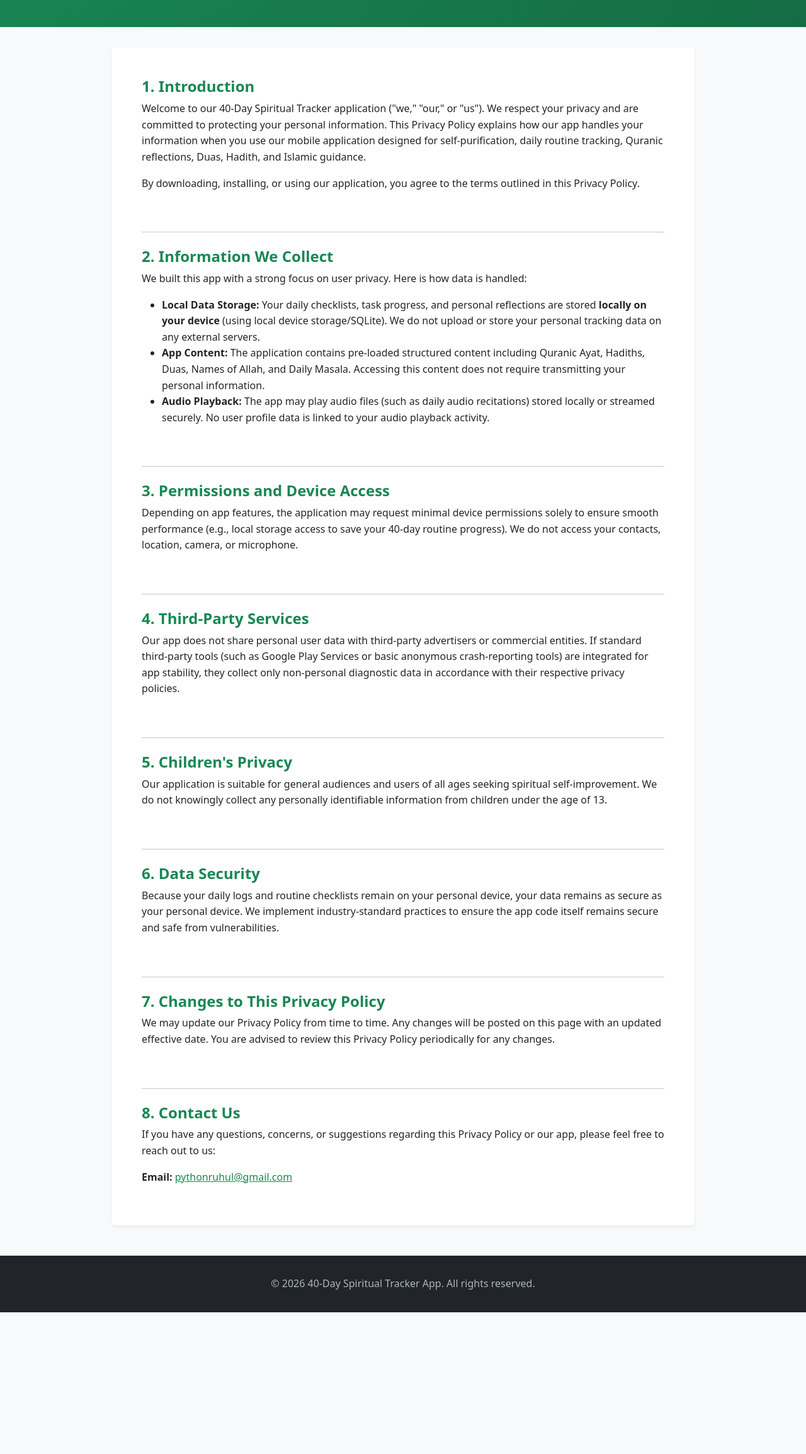
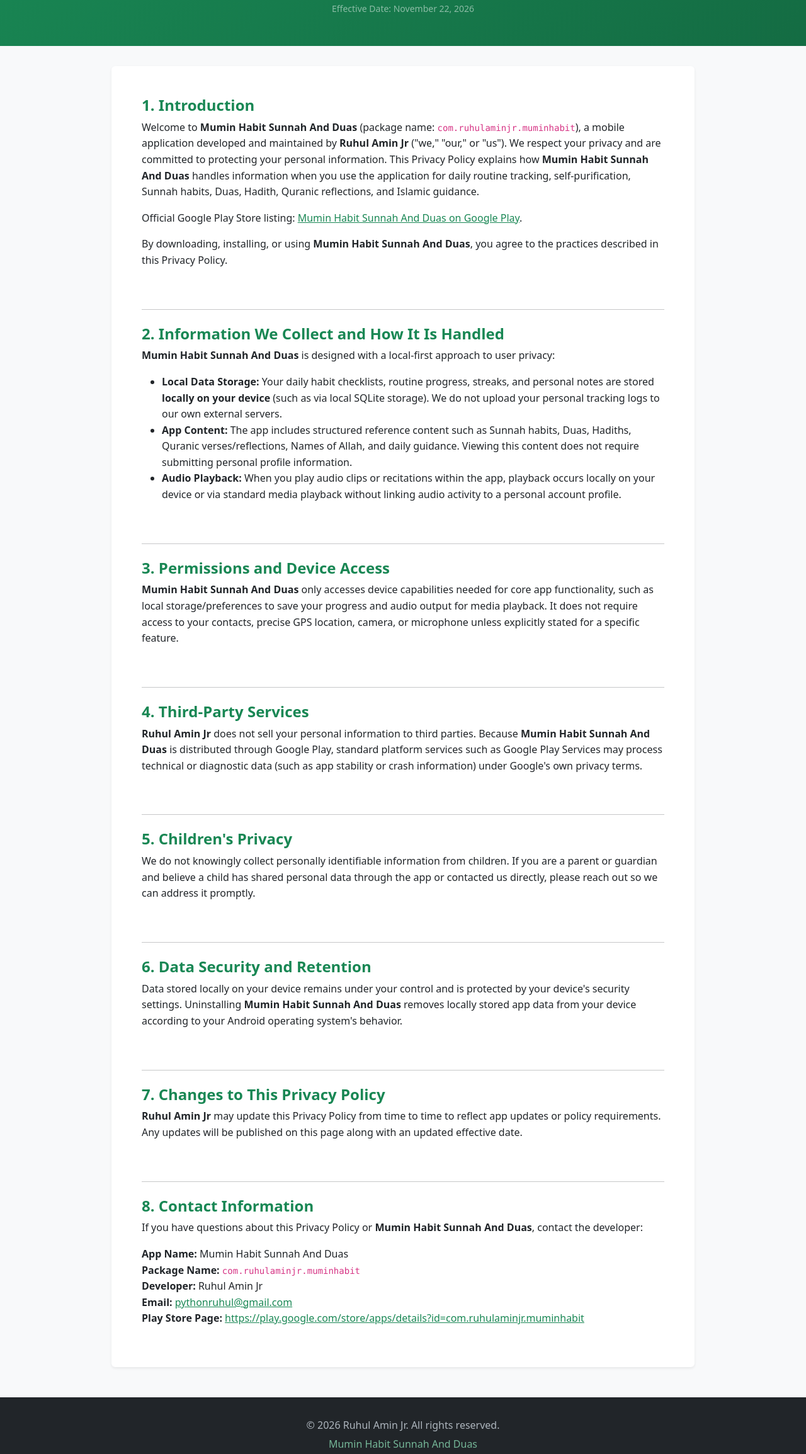
Before and after one commit to ruhulshell/privacy-policy-website, a plain HTML site: page index.html in a window 1280 px wide. Shown: the part 171-2480 px from the top of the page at 63% size. Before the commit the page ends 2255 px from the top, so only its background shows below. Drawn offline with nearby package versions, Linux system fonts and the light colour scheme.

Commit message:
Update privacy policy details and app name

```diff
--- a/index.html
+++ b/index.html
@@ -3,7 +3,7 @@
 <head>
     <meta charset="UTF-8">
     <meta name="viewport" content="width=device-width, initial-scale=1.0">
-    <title>Privacy Policy - 40-Day Spiritual Tracker</title>
+    <title>Privacy Policy - Mumin Habit Sunnah And Duas</title>
     <!-- Bootstrap 5 CSS CDN -->
     <link href="https://cdn.jsdelivr.net/npm/bootstrap@5.3.2/dist/css/bootstrap.min.css" rel="stylesheet">
     <style>
@@ -29,6 +29,13 @@
             padding: 2rem 0;
             margin-top: 3rem;
         }
+        footer a {
+            color: #75b798;
+            text-decoration: none;
+        }
+        footer a:hover {
+            text-decoration: underline;
+        }
     </style>
 </head>
 <body>
@@ -37,8 +44,9 @@
     <header class="policy-header text-center">
         <div class="container">
             <h1 class="fw-bold">Privacy Policy</h1>
-            <p class="lead mb-0">40-Day Spiritual Routine & Self-Purification Tracker</p>
-            <small class="text-white-50 mt-2 d-block">Effective Date: November 3, 2026</small>
+            <p class="lead mb-1">Mumin Habit Sunnah And Duas</p>
+            <p class="mb-1">Developer: Ruhul Amin Jr</p>
+            <small class="text-white-50 mt-2 d-block">Effective Date: November 22, 2026</small>
         </div>
     </header>
 
@@ -50,19 +58,26 @@
 
                     <section class="mb-4">
                         <h2 class="h4 text-success fw-bold">1. Introduction</h2>
-                        <p>Welcome to our 40-Day Spiritual Tracker application ("we," "our," or "us"). We respect your privacy and are committed to protecting your personal information. This Privacy Policy explains how our app handles your information when you use our mobile application designed for self-purification, daily routine tracking, Quranic reflections, Duas, Hadith, and Islamic guidance.</p>
-                        <p>By downloading, installing, or using our application, you agree to the terms outlined in this Privacy Policy.</p>
+                        <p>
+                            Welcome to <strong>Mumin Habit Sunnah And Duas</strong> (package name: <code>com.ruhulaminjr.muminhabit</code>), a mobile application developed and maintained by <strong>Ruhul Amin Jr</strong> ("we," "our," or "us"). We respect your privacy and are committed to protecting your personal information. This Privacy Policy explains how <strong>Mumin Habit Sunnah And Duas</strong> handles information when you use the application for daily routine tracking, self-purification, Sunnah habits, Duas, Hadith, Quranic reflections, and Islamic guidance.
+                        </p>
+                        <p>
+                            Official Google Play Store listing: <a href="https://play.google.com/store/apps/details?id=com.ruhulaminjr.muminhabit" class="text-success" target="_blank" rel="noopener noreferrer">Mumin Habit Sunnah And Duas on Google Play</a>.
+                        </p>
+                        <p>
+                            By downloading, installing, or using <strong>Mumin Habit Sunnah And Duas</strong>, you agree to the practices described in this Privacy Policy.
+                        </p>
                     </section>
 
                     <hr class="my-4">
 
                     <section class="mb-4">
-                        <h2 class="h4 text-success fw-bold">2. Information We Collect</h2>
-                        <p>We built this app with a strong focus on user privacy. Here is how data is handled:</p>
+                        <h2 class="h4 text-success fw-bold">2. Information We Collect and How It Is Handled</h2>
+                        <p><strong>Mumin Habit Sunnah And Duas</strong> is designed with a local-first approach to user privacy:</p>
                         <ul>
-                            <li><strong>Local Data Storage:</strong> Your daily checklists, task progress, and personal reflections are stored <strong>locally on your device</strong> (using local device storage/SQLite). We do not upload or store your personal tracking data on any external servers.</li>
-                            <li><strong>App Content:</strong> The application contains pre-loaded structured content including Quranic Ayat, Hadiths, Duas, Names of Allah, and Daily Masala. Accessing this content does not require transmitting your personal information.</li>
-                            <li><strong>Audio Playback:</strong> The app may play audio files (such as daily audio recitations) stored locally or streamed securely. No user profile data is linked to your audio playback activity.</li>
+                            <li><strong>Local Data Storage:</strong> Your daily habit checklists, routine progress, streaks, and personal notes are stored <strong>locally on your device</strong> (such as via local SQLite storage). We do not upload your personal tracking logs to our own external servers.</li>
+                            <li><strong>App Content:</strong> The app includes structured reference content such as Sunnah habits, Duas, Hadiths, Quranic verses/reflections, Names of Allah, and daily guidance. Viewing this content does not require submitting personal profile information.</li>
+                            <li><strong>Audio Playback:</strong> When you play audio clips or recitations within the app, playback occurs locally on your device or via standard media playback without linking audio activity to a personal account profile.</li>
                         </ul>
                     </section>
 
@@ -70,44 +85,60 @@
 
                     <section class="mb-4">
                         <h2 class="h4 text-success fw-bold">3. Permissions and Device Access</h2>
-                        <p>Depending on app features, the application may request minimal device permissions solely to ensure smooth performance (e.g., local storage access to save your 40-day routine progress). We do not access your contacts, location, camera, or microphone.</p>
+                        <p>
+                            <strong>Mumin Habit Sunnah And Duas</strong> only accesses device capabilities needed for core app functionality, such as local storage/preferences to save your progress and audio output for media playback. It does not require access to your contacts, precise GPS location, camera, or microphone unless explicitly stated for a specific feature.
+                        </p>
                     </section>
 
                     <hr class="my-4">
 
                     <section class="mb-4">
                         <h2 class="h4 text-success fw-bold">4. Third-Party Services</h2>
-                        <p>Our app does not share personal user data with third-party advertisers or commercial entities. If standard third-party tools (such as Google Play Services or basic anonymous crash-reporting tools) are integrated for app stability, they collect only non-personal diagnostic data in accordance with their respective privacy policies.</p>
+                        <p>
+                            <strong>Ruhul Amin Jr</strong> does not sell your personal information to third parties. Because <strong>Mumin Habit Sunnah And Duas</strong> is distributed through Google Play, standard platform services such as Google Play Services may process technical or diagnostic data (such as app stability or crash information) under Google's own privacy terms.
+                        </p>
                     </section>
 
                     <hr class="my-4">
 
                     <section class="mb-4">
                         <h2 class="h4 text-success fw-bold">5. Children's Privacy</h2>
-                        <p>Our application is suitable for general audiences and users of all ages seeking spiritual self-improvement. We do not knowingly collect any personally identifiable information from children under the age of 13.</p>
+                        <p>
+                            We do not knowingly collect personally identifiable information from children. If you are a parent or guardian and believe a child has shared personal data through the app or contacted us directly, please reach out so we can address it promptly.
+                        </p>
                     </section>
 
                     <hr class="my-4">
 
                     <section class="mb-4">
-                        <h2 class="h4 text-success fw-bold">6. Data Security</h2>
-                        <p>Because your daily logs and routine checklists remain on your personal device, your data remains as secure as your personal device. We implement industry-standard practices to ensure the app code itself remains secure and safe from vulnerabilities.</p>
+                        <h2 class="h4 text-success fw-bold">6. Data Security and Retention</h2>
+                        <p>
+                            Data stored locally on your device remains under your control and is protected by your device's security settings. Uninstalling <strong>Mumin Habit Sunnah And Duas</strong> removes locally stored app data from your device according to your Android operating system's behavior.
+                        </p>
                     </section>
 
                     <hr class="my-4">
 
                     <section class="mb-4">
                         <h2 class="h4 text-success fw-bold">7. Changes to This Privacy Policy</h2>
-                        <p>We may update our Privacy Policy from time to time. Any changes will be posted on this page with an updated effective date. You are advised to review this Privacy Policy periodically for any changes.</p>
+                        <p>
+                            <strong>Ruhul Amin Jr</strong> may update this Privacy Policy from time to time to reflect app updates or policy requirements. Any updates will be published on this page along with an updated effective date.
+                        </p>
                     </section>
 
                     <hr class="my-4">
 
                     <section>
-                        <h2 class="h4 text-success fw-bold">8. Contact Us</h2>
-                        <p>If you have any questions, concerns, or suggestions regarding this Privacy Policy or our app, please feel free to reach out to us:</p>
+                        <h2 class="h4 text-success fw-bold">8. Contact Information</h2>
+                        <p>
+                            If you have questions about this Privacy Policy or <strong>Mumin Habit Sunnah And Duas</strong>, contact the developer:
+                        </p>
                         <ul class="list-unstyled">
+                            <li><strong>App Name:</strong> Mumin Habit Sunnah And Duas</li>
+                            <li><strong>Package Name:</strong> <code>com.ruhulaminjr.muminhabit</code></li>
+                            <li><strong>Developer:</strong> Ruhul Amin Jr</li>
                             <li><strong>Email:</strong> <a href="mailto:pythonruhul@gmail.com" class="text-success">pythonruhul@gmail.com</a></li>
+                            <li><strong>Play Store Page:</strong> <a href="https://play.google.com/store/apps/details?id=com.ruhulaminjr.muminhabit" class="text-success" target="_blank" rel="noopener noreferrer">https://play.google.com/store/apps/details?id=com.ruhulaminjr.muminhabit</a></li>
                         </ul>
                     </section>
 
@@ -119,7 +150,10 @@
     <!-- Footer -->
     <footer class="text-center">
         <div class="container">
-            <p class="mb-0">&copy; 2026 40-Day Spiritual Tracker App. All rights reserved.</p>
+            <p class="mb-1">&copy; 2026 Ruhul Amin Jr. All rights reserved.</p>
+            <p class="mb-0">
+                <a href="https://play.google.com/store/apps/details?id=com.ruhulaminjr.muminhabit" target="_blank" rel="noopener noreferrer">Mumin Habit Sunnah And Duas</a>
+            </p>
         </div>
     </footer>
 
```
